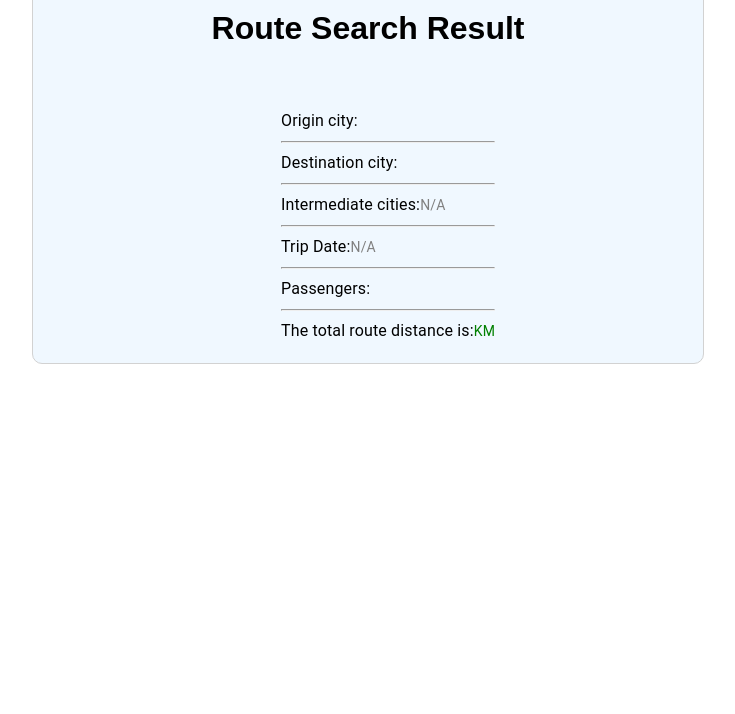
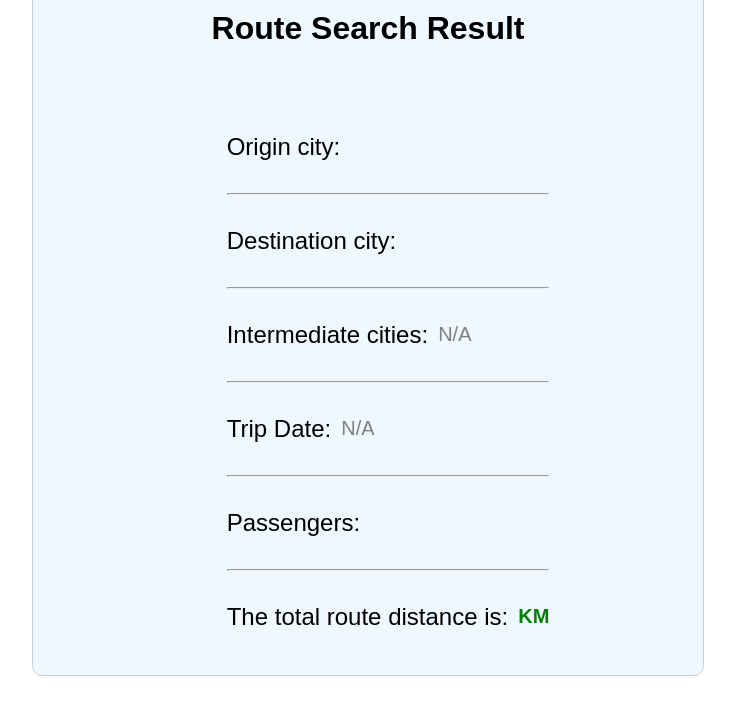
Before and after one commit to MuhammadObeidat/route-distance, a Next.js app: page /result in a window 1280 px wide. Shown: the top 714 px of the page, without its empty margins (252-987 px from the left). Built offline with nearby package versions, Linux system fonts and the light colour scheme.

Commit message:
Use p instead of typogrphy

```diff
--- a/src/pages/index.module.css
+++ b/src/pages/index.module.css
@@ -1,7 +1,6 @@
 .container {
   border:1px solid #d2d2d2;
   padding:20px;
-  margin:20px;
   font-family: sans-serif;
   background-color: aliceblue;
   border-radius: 10px;
--- a/src/pages/result.tsx
+++ b/src/pages/result.tsx
@@ -1,9 +1,8 @@
-import styles from './index.module.css'
 import { useQueryParams } from '@/hooks/useQueryParams';
 import Grid from '@mui/material/Grid';
 import Box from '@mui/material/Box';
-import Typography from '@mui/material/Typography';
 import format from 'date-fns/format';
+import styles from './index.module.css'
 
  const Result = () =>  {
   const {queryParams}= useQueryParams() as any;
@@ -11,7 +10,6 @@ import format from 'date-fns/format';
   const tripDate = !!queryParams?.date? format(new Date(JSON.parse(queryParams?.date)), 'yyyy-MM-dd') :'N/A';
     return (
         <main>
-
           <Grid container>
               <Grid item xs={3} />
               <Grid item xs={6}>
@@ -19,33 +17,33 @@ import format from 'date-fns/format';
                     <h1>Route Search Result</h1>
                     <Grid item sx={{minWidth:200}}>
                     <Box display="flex" alignItems="center">
-                     <Typography className={styles.property} variant='body1'>Origin city:</Typography>
-                     <Typography className={styles.value} variant='body2'>{queryParams?.origin}</Typography>
+                     <p className={styles.property} >Origin city:</p>
+                     <p className={styles.value}>{queryParams?.origin}</p>
                     </Box>
                     <hr />
                     <Box display="flex" alignItems="center">
-                     <Typography className={styles.property} variant='body1'>Destination city:</Typography>
-                     <Typography className={styles.value} variant='body2'>{queryParams?.destination}</Typography>
+                     <p className={styles.property} >Destination city:</p>
+                     <p className={styles.value}>{queryParams?.destination}</p>
                     </Box>
                      <hr />
                     <Box display="flex" alignItems="center">
-                     <Typography className={styles.property} variant='body1'>Intermediate cities:</Typography>
-                     <Typography className={styles.value} variant='body2'>{cities}</Typography>
+                     <p className={styles.property} >Intermediate cities:</p>
+                     <p className={styles.value}>{cities}</p>
                     </Box>
                      <hr />
                     <Box display="flex" alignItems="center">
-                     <Typography className={styles.property} variant='body1'>Trip Date:</Typography>
-                     <Typography className={styles.value} variant='body2'>{tripDate}</Typography>
+                     <p className={styles.property} >Trip Date:</p>
+                     <p className={styles.value}>{tripDate}</p>
                     </Box>
                      <hr />
                     <Box display="flex" alignItems="center">
-                     <Typography className={styles.property} variant='body1'>Passengers:</Typography>
-                     <Typography className={styles.value} variant='body2'>{queryParams?.passengers}</Typography>
+                     <p className={styles.property} >Passengers:</p>
+                     <p className={styles.value}>{queryParams?.passengers}</p>
                     </Box>
                     <hr />
                     <Box display="flex" alignItems="center">
-                     <Typography className={styles.property} variant='body1'>The total route distance is:</Typography>
-                     <Typography className={styles.distance} variant='body2'>{queryParams?.distance} KM</Typography>
+                     <p className={styles.property} >The total route distance is:</p>
+                     <p className={styles.distance}>{queryParams?.distance} KM</p>
                     </Box>
                     </Grid>
           </Grid>
```
